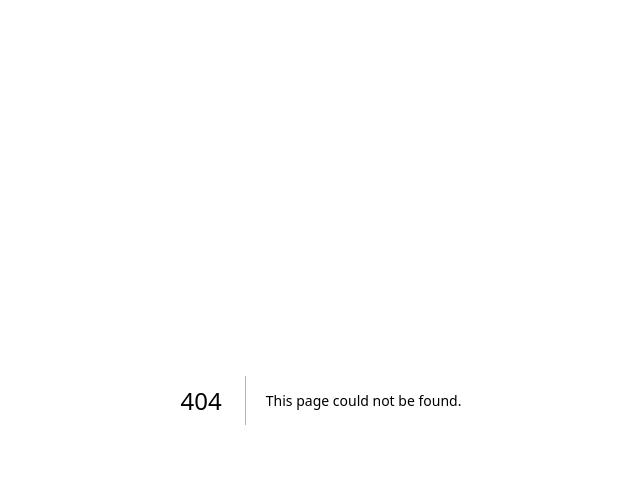
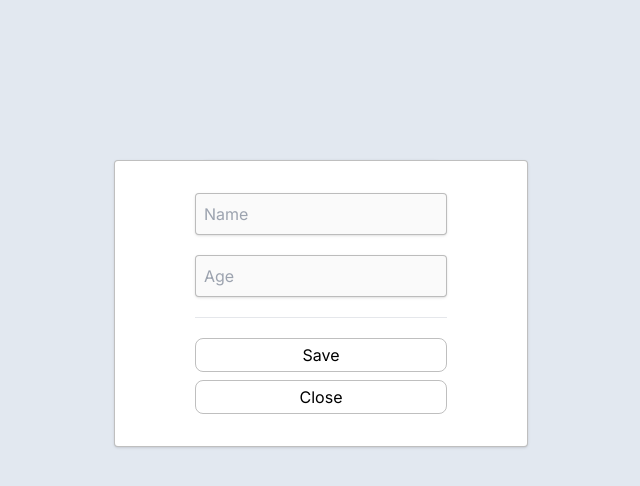
Before and after one commit to Thinmyatkhine/nextjs, a Next.js app: page /push in a window 1280 px wide. Before the commit this address had no page. Shown: the top 486 px of the page, without its empty margins (319-959 px from the left). Built offline with nearby package versions, Linux system fonts and the light colour scheme.

Commit message:
feat: push

```diff
--- /dev/null
+++ b/src/app/push/page.tsx
@@ -0,0 +1,96 @@
+"use client";
+
+import clsx from "clsx";
+import { useState } from "react";
+
+export default function Push() {
+  const [name, setName] = useState("");
+  const [age, setAge] = useState("");
+  const [isOpen, setIsOpen] = useState(true);
+  const [person, setPerson] = useState([
+    {
+      name: "Ye Thiha",
+      age: 25,
+    },
+    {
+      name: "Thin Lay",
+      age: 24,
+    },
+    {
+      name: "Hnin",
+      age: 26,
+    },
+  ]);
+  const inputStyle =
+    "outline-none bg-zinc-50 shadow border border-black/25 p-2 rounded";
+  const buttonStyle =
+    "border border-black/25 w-full py-1 rounded-lg hover:bg-black/25 hover:text-white";
+  const transitionStyle = "transition-all duration-[1s] ease-in-out";
+
+  function addNewPerson() {
+    const newPerson = {
+        name,
+        age: +age
+    }
+
+    const personArr = person;
+    personArr.push(newPerson);
+    setPerson([...personArr])
+    setName("");
+    setAge("");
+    setIsOpen(false);
+  }
+
+
+  return (
+    <main className="relative w-screen h-screen flex flex-col items-center bg-slate-200">
+      <div
+        className={clsx(
+          "absolute flex flex-col py-[2rem] px-[5rem] top-0  border border-black/25 bg-white shadow z-30 gap-5 rounded",
+          transitionStyle,
+          isOpen ? "mt-[20vh]" : "mt-[-100vh]"
+        )}
+      >
+        <input
+          value={name}
+          className={inputStyle}
+          placeholder="Name"
+          onChange={(event: any) => {
+            setName(event.target.value);
+          }}
+        />
+        <input
+          value={age}
+          type="number"
+          className={inputStyle}
+          placeholder="Age"
+          onChange={(event: any) => {
+            setAge(event.target.value);
+          }}
+        />
+        <hr />
+        <div className="flex flex-col w-full gap-2">
+          <button className={buttonStyle} onClick={addNewPerson}>Save</button>
+          <button
+            className={buttonStyle}
+            onClick={() => {
+              setIsOpen(false);
+            }}
+          >
+            Close
+          </button>
+        </div>
+      </div>
+      <ul className="mt-[20vh] bg-white py-[2rem] px-[5rem] rounded-lg shadow">
+        {person.map((item) => (
+          <li className="font-bold text-xl" key={item.name}>
+            {item.name}
+          </li>
+        ))}
+        <li className="mt-[3rem]">
+            <button className={buttonStyle} onClick={() => setIsOpen(true)}>Add</button>
+        </li>
+      </ul>
+    </main>
+  );
+}
--- a/src/app/skills/page.tsx
+++ b/src/app/skills/page.tsx
@@ -46,7 +46,9 @@ export default function Home() {
                     <div className="grid grid-cols-3 gap-3 w-full ">
 
                         {/* {} => javascript function use */}
+                        {/* object array to string array */}
                         {/* {skill_data.map(item => (item.title))} */}
+                        {/* object array to jsx array */}
                         {
                             skill_data.map(item => (
                                 <div
```
